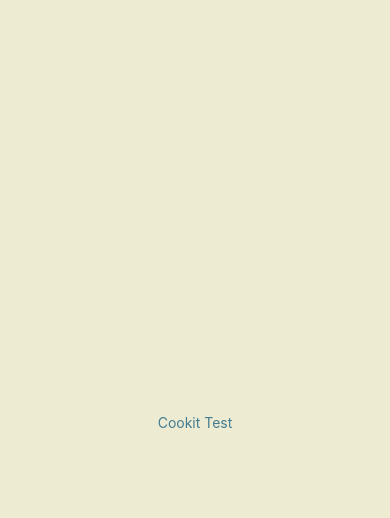
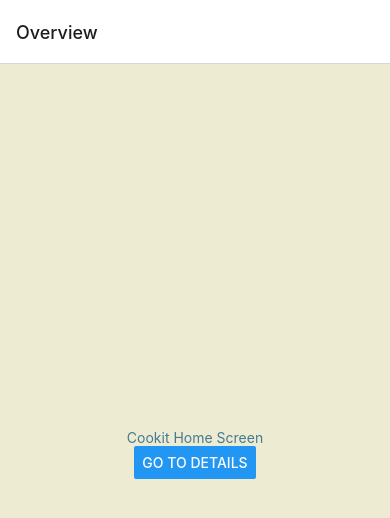
Before and after one commit to harveyji1/KUCapstone23, a React Native app in the folder cookit/: screen / in a window 390 px wide. Shown: the top 518 px of the page. Built offline with nearby package versions, Linux system fonts and the light colour scheme.

Commit message:
Added tutorial navigation

```diff
--- a/cookit/App.js
+++ b/cookit/App.js
@@ -1,15 +1,61 @@
 import * as React from 'react'
 import { NavigationContainer } from '@react-navigation/native';
 import { StatusBar } from 'expo-status-bar';
-import { StyleSheet, Text, View } from 'react-native';
+import { StyleSheet, Text, View, Button } from 'react-native';
+import { createNativeStackNavigator } from '@react-navigation/native-stack';
+import { DetailsScreen } from './src/screens/Profile';
+
+function HomeScreen({navigation}){
+  return (
+    <View style={styles.container}>
+      <Text style={styles.text}>Cookit Home Screen</Text>
+      <Button
+        title="Go to Details"
+        onPress={() => navigation.navigate('Details', {
+          itemID: 4,
+          otherParam: "Tony Czajka"
+        })}
+      />
+      <StatusBar style="auto" />
+    </View>
+  );
+}
+
+// function DetailsScreen({route, navigation}) {
+//   const { itemID, otherParam } = route.params;
+//   return (
+//     <View style={{ flex: 1, alignItems: 'center', justifyContent: 'center' }}>
+//       <Text>Details Screen</Text>
+//       <Text>Item ID: {JSON.stringify(itemID)}</Text>
+//       <Text>Name: {otherParam}</Text>
+//       <Button
+//         title="Go to Details... again"
+//         onPress={() => navigation.push('Details')}
+//       />
+//       <Button title="Go to Home" onPress={() => navigation.navigate('Home')} />
+//       <Button title="Go back" onPress={() => navigation.goBack()} />
+//     </View>
+//   );
+// }
+
+const Stack = createNativeStackNavigator();
 
 export default function App() {
   return (
     <NavigationContainer>{
-      <View style={styles.container}>
-      <Text style={styles.text}>Cookit Test</Text>
-      <StatusBar style="auto" />
-      </View>
+      <Stack.Navigator initialRouteName='Home'>
+        <Stack.Screen
+          name="Home"
+          component={HomeScreen}
+          options={{ title: 'Overview' }}
+        />
+        <Stack.Screen
+          name="Details"
+          component={DetailsScreen}
+          initialParams={{itemID: 0, otherParam: 'nothing'}}
+          />
+      </Stack.Navigator>
+
     }</NavigationContainer>
 
   );
@@ -27,3 +73,68 @@ const styles = StyleSheet.create({
     color: '#437c90'
   }
 });
+
+
+// import * as React from 'react';
+// import { Text, TextInput, View, Button } from 'react-native';
+// import { NavigationContainer } from '@react-navigation/native';
+// import { createNativeStackNavigator } from '@react-navigation/native-stack';
+
+// function HomeScreen({ navigation, route }) {
+//   React.useEffect(() => {
+//     if (route.params?.post) {
+//       // Post updated, do something with `route.params.post`
+//       // For example, send the post to the server
+//     }
+//   }, [route.params?.post]);
+
+//   return (
+//     <View style={{ flex: 1, alignItems: 'center', justifyContent: 'center' }}>
+//       <Button
+//         title="Create post"
+//         onPress={() => navigation.navigate('CreatePost')}
+//       />
+//       <Text style={{ margin: 10 }}>Post: {route.params?.post}</Text>
+//     </View>
+//   );
+// }
+
+// function CreatePostScreen({ navigation, route }) {
+//   const [postText, setPostText] = React.useState('');
+
+//   return (
+//     <>
+//       <TextInput
+//         multiline
+//         placeholder="What's on your mind?"
+//         style={{ height: 200, padding: 10, backgroundColor: 'white' }}
+//         value={postText}
+//         onChangeText={setPostText}
+//       />
+//       <Button
+//         title="Done"
+//         onPress={() => {
+//           // Pass and merge params back to home screen
+//           navigation.navigate({
+//             name: 'Home',
+//             params: { post: postText },
+//             merge: true,
+//           });
+//         }}
+//       />
+//     </>
+//   );
+// }
+
+// const Stack = createNativeStackNavigator();
+
+// export default function App() {
+//   return (
+//     <NavigationContainer>
+//       <Stack.Navigator mode="modal">
+//         <Stack.Screen name="Home" component={HomeScreen} />
+//         <Stack.Screen name="CreatePost" component={CreatePostScreen} />
+//       </Stack.Navigator>
+//     </NavigationContainer>
+//   );
+// }
--- a/cookit/src/screens/Profile.js
+++ b/cookit/src/screens/Profile.js
@@ -0,0 +1,19 @@
+import * as React from 'react'
+import {Text, View, Button } from 'react-native';
+
+export function DetailsScreen({route, navigation}) {
+    const { itemID, otherParam } = route.params;
+    return (
+      <View style={{ flex: 1, alignItems: 'center', justifyContent: 'center' }}>
+        <Text>Details Screen</Text>
+        <Text>Item ID: {JSON.stringify(itemID)}</Text>
+        <Text>Name: {otherParam}</Text>
+        <Button
+          title="Go to Details... again"
+          onPress={() => navigation.push('Details')}
+        />
+        <Button title="Go to Home" onPress={() => navigation.navigate('Home')} />
+        <Button title="Go back" onPress={() => navigation.goBack()} />
+      </View>
+    );
+  }
```
